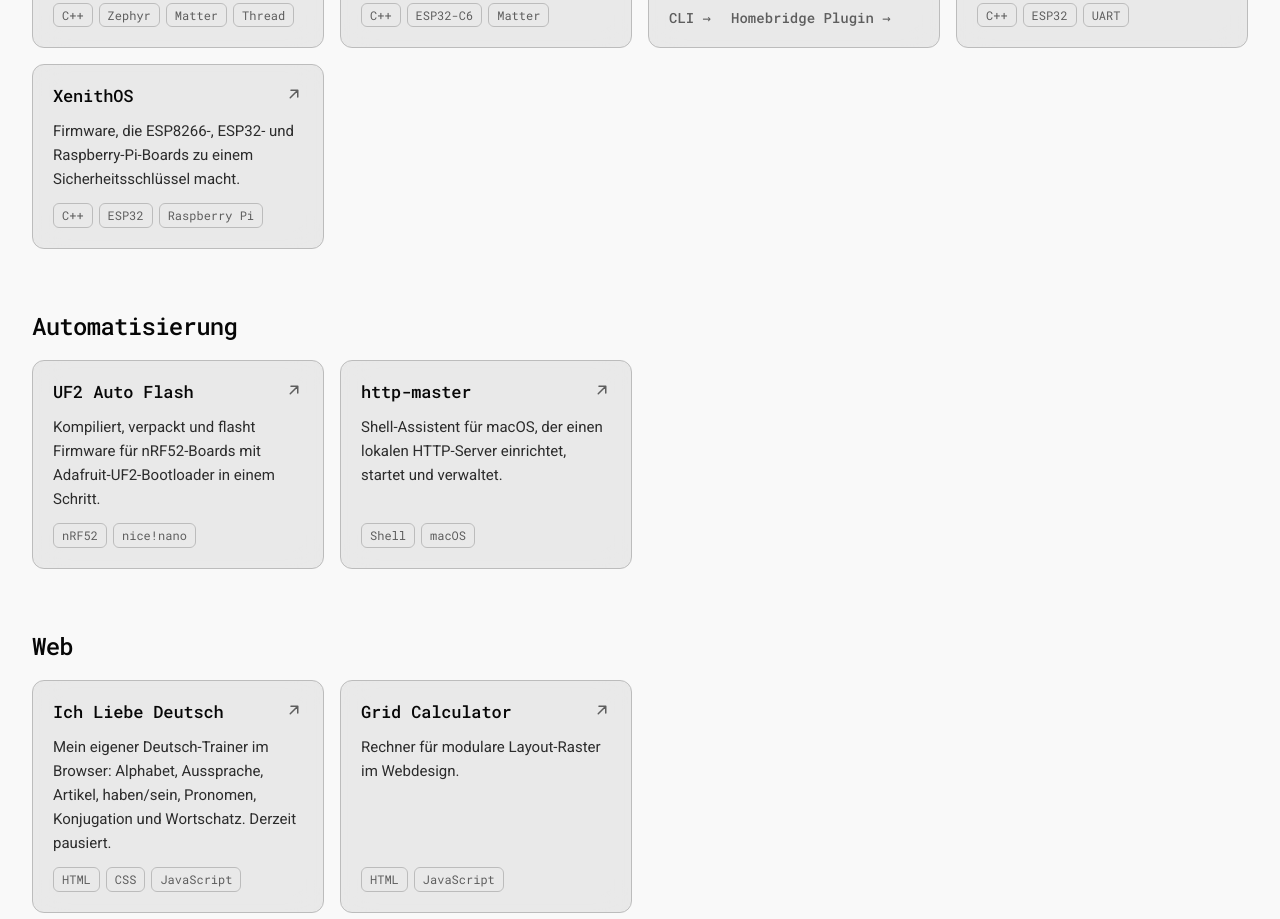
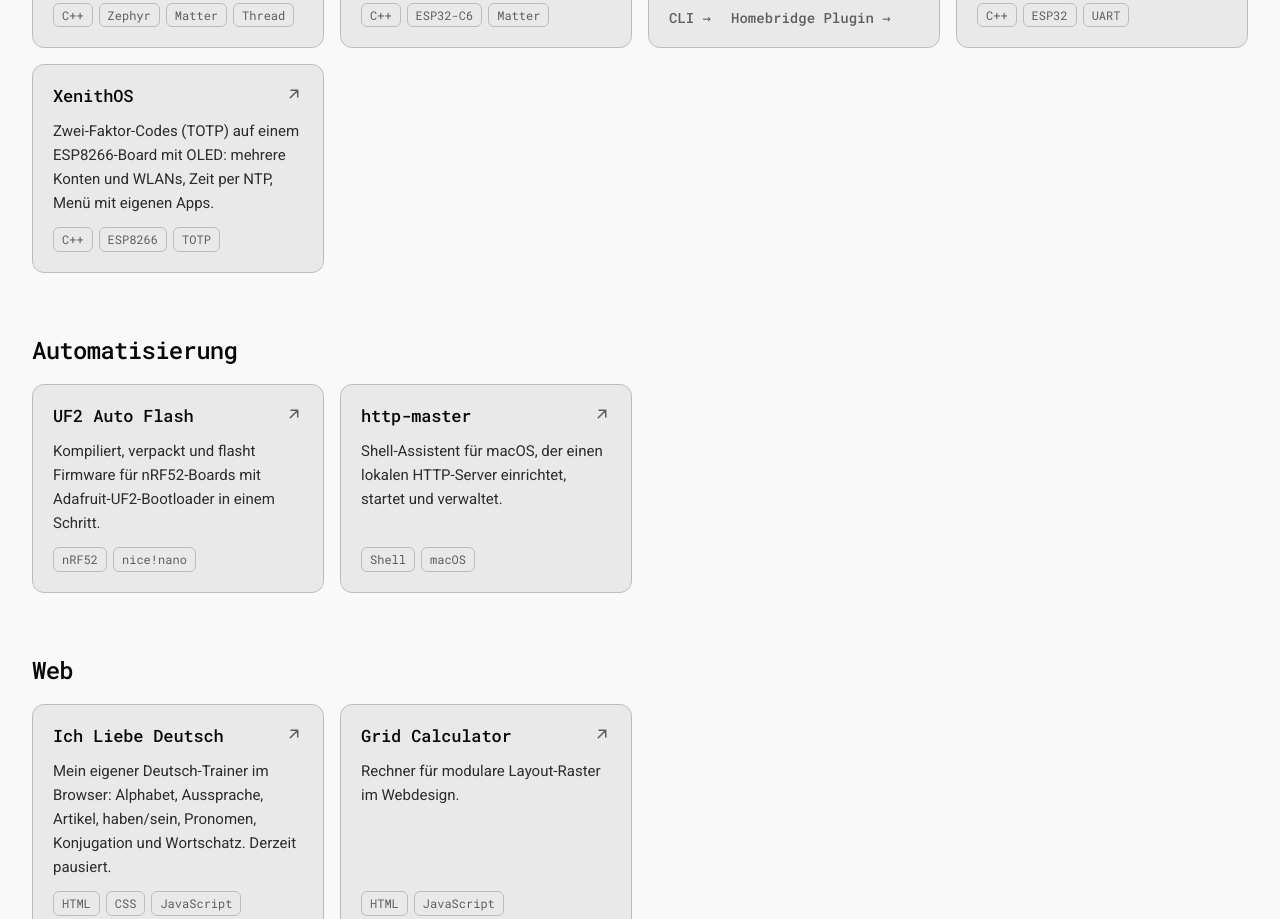
Before and after one commit to adm1nsys/adm1nsys, a plain HTML site: page web/projects.html in a window 1280 px wide. Shown: the part 1420-2339 px from the top of the page. Drawn offline with Linux system fonts and the light colour scheme.

Commit message:
XenithOS card opens its site; describe it as the TOTP generator it is

```diff
--- a/web/assets/js/i18n.js
+++ b/web/assets/js/i18n.js
@@ -116,7 +116,7 @@ window.I18N = {
     p_todo: 'Aufgaben-App für iPhone und iPad in SwiftUI: Fristen, Erinnerungen vor der Frist und eine Begrüßung nach Tageszeit. Alles bleibt auf dem Gerät.',
     p_toolkit: 'macOS-App, die meine Programme und Kommandozeilen-Tools aus einem Fenster installiert, aktualisiert und zurücksetzt — gesteuert von einem Katalog im Repository.',
     p_mms: 'Kompakter Matter-Schalter auf Basis des XIAO ESP32-C6 mit eigenem 3D-gedrucktem Gehäuse.',
-    p_xenith: 'Firmware, die ESP8266-, ESP32- und Raspberry-Pi-Boards zu einem Sicherheitsschlüssel macht.',
+    p_xenith: 'Zwei-Faktor-Codes (TOTP) auf einem ESP8266-Board mit OLED: mehrere Konten und WLANs, Zeit per NTP, Menü mit eigenen Apps.',
     p_iuart: 'Drahtloses UART über WLAN: die serielle Konsole eines Geräts im Browser auf Handy oder PC.',
     p_ledvance: 'Lokale Steuerung von LEDVANCE-A60-WLAN-Lampen über das Tuya-Protokoll 3.5, ohne Cloud — als CLI-Skript und als Homebridge-Plugin für Apple Home.',
     p_uf2: 'Kompiliert, verpackt und flasht Firmware für nRF52-Boards mit Adafruit-UF2-Bootloader in einem Schritt.',
@@ -236,7 +236,7 @@ window.I18N = {
     p_todo: 'To-do app for iPhone and iPad in SwiftUI: deadlines, reminders before the deadline and a greeting by time of day. Everything stays on the device.',
     p_toolkit: 'macOS app that installs, updates and rolls back my apps and command-line tools from one window — driven by a catalog in the repository.',
     p_mms: 'Compact Matter switch based on the XIAO ESP32-C6 with its own 3D-printed case.',
-    p_xenith: 'Firmware that turns ESP8266, ESP32 and Raspberry Pi boards into a security key.',
+    p_xenith: 'Two-factor codes (TOTP) on an ESP8266 board with an OLED: several accounts and Wi-Fi networks, time over NTP, a menu with its own apps.',
     p_iuart: 'Wireless UART over Wi-Fi: a device\'s serial console in the browser on a phone or PC.',
     p_ledvance: 'Local control of LEDVANCE A60 Wi-Fi bulbs over Tuya protocol 3.5, no cloud — as a CLI script and as a Homebridge plugin for Apple Home.',
     p_uf2: 'Compiles, packages and flashes firmware for nRF52 boards with the Adafruit UF2 bootloader in one step.',
@@ -356,7 +356,7 @@ window.I18N = {
     p_todo: 'Застосунок задач для iPhone та iPad на SwiftUI: дедлайни, нагадування перед дедлайном і привітання залежно від часу доби. Усе лишається на пристрої.',
     p_toolkit: 'Застосунок для macOS, який встановлює, оновлює та відкочує мої програми й консольні інструменти з одного вікна — за каталогом у репозиторії.',
     p_mms: 'Компактний Matter-вимикач на XIAO ESP32-C6 із власним корпусом, надрукованим на 3D-принтері.',
-    p_xenith: 'Прошивка, що перетворює плати ESP8266, ESP32 і Raspberry Pi на ключ безпеки.',
+    p_xenith: 'Двофакторні коди (TOTP) на платі ESP8266 з OLED: кілька акаунтів і мереж Wi-Fi, час через NTP, меню з власними застосунками.',
     p_iuart: 'Бездротовий UART через Wi-Fi: послідовна консоль пристрою в браузері на телефоні чи ПК.',
     p_ledvance: 'Локальне керування Wi-Fi-лампами LEDVANCE A60 через протокол Tuya 3.5, без хмари — як CLI-скрипт і як плагін Homebridge для Apple Home.',
     p_uf2: 'Компілює, пакує й прошиває nRF52-плати з бутлоадером Adafruit UF2 за один крок.',
@@ -476,7 +476,7 @@ window.I18N = {
     p_todo: 'Приложение задач для iPhone и iPad на SwiftUI: дедлайны, напоминания перед дедлайном и приветствие по времени суток. Всё остаётся на устройстве.',
     p_toolkit: 'Приложение для macOS, которое устанавливает, обновляет и откатывает мои программы и консольные утилиты из одного окна — по каталогу в репозитории.',
     p_mms: 'Компактный Matter-выключатель на XIAO ESP32-C6 с собственным корпусом, напечатанным на 3D-принтере.',
-    p_xenith: 'Прошивка, которая превращает платы ESP8266, ESP32 и Raspberry Pi в ключ безопасности.',
+    p_xenith: 'Двухфакторные коды (TOTP) на плате ESP8266 с OLED: несколько аккаунтов и сетей Wi-Fi, время по NTP, меню со своими приложениями.',
     p_iuart: 'Беспроводной UART через Wi-Fi: последовательная консоль устройства в браузере на телефоне или ПК.',
     p_ledvance: 'Локальное управление Wi-Fi-лампами LEDVANCE A60 по протоколу Tuya 3.5, без облака — как CLI-скрипт и как плагин Homebridge для Apple Home.',
     p_uf2: 'Компилирует, упаковывает и прошивает nRF52-платы с загрузчиком Adafruit UF2 за один шаг.',
@@ -583,7 +583,7 @@ window.I18N = {
     p_todo: 'Opgave-app til iPhone og iPad i SwiftUI: deadlines, påmindelser før deadline og en hilsen efter tidspunktet på dagen. Alt bliver på enheden.',
     p_toolkit: 'macOS-app, der installerer, opdaterer og ruller mine apps og kommandolinjeværktøjer tilbage fra ét vindue — styret af et katalog i repositoriet.',
     p_mms: 'Kompakt Matter-kontakt baseret på XIAO ESP32-C6 med eget 3D-printet kabinet.',
-    p_xenith: 'Firmware, der gør ESP8266-, ESP32- og Raspberry Pi-boards til en sikkerhedsnøgle.',
+    p_xenith: 'Tofaktorkoder (TOTP) på et ESP8266-board med OLED: flere konti og Wi-Fi-netværk, tid via NTP, en menu med egne apps.',
     p_iuart: 'Trådløs UART over Wi-Fi: en enheds seriekonsol i browseren på telefon eller pc.',
     p_ledvance: 'Lokal styring af LEDVANCE A60 Wi-Fi-pærer via Tuya-protokol 3.5 uden cloud — som CLI-script og som Homebridge-plugin til Apple Home.',
     p_uf2: 'Kompilerer, pakker og flasher firmware til nRF52-boards med Adafruit UF2-bootloader i ét trin.',
@@ -690,7 +690,7 @@ window.I18N = {
     p_todo: 'App de tâches pour iPhone et iPad en SwiftUI : échéances, rappels avant l’échéance et un message d’accueil selon l’heure. Tout reste sur l’appareil.',
     p_toolkit: 'App macOS qui installe, met à jour et restaure mes applications et outils en ligne de commande depuis une seule fenêtre — pilotée par un catalogue dans le dépôt.',
     p_mms: 'Interrupteur Matter compact basé sur le XIAO ESP32-C6, avec son propre boîtier imprimé en 3D.',
-    p_xenith: 'Firmware qui transforme les cartes ESP8266, ESP32 et Raspberry Pi en clé de sécurité.',
+    p_xenith: 'Codes à deux facteurs (TOTP) sur une carte ESP8266 avec OLED : plusieurs comptes et réseaux Wi-Fi, heure via NTP, un menu avec ses propres apps.',
     p_iuart: 'UART sans fil via Wi-Fi : la console série d’un appareil dans le navigateur, sur téléphone ou PC.',
     p_ledvance: 'Contrôle local des ampoules Wi-Fi LEDVANCE A60 via le protocole Tuya 3.5, sans cloud — en script CLI et en plugin Homebridge pour Apple Home.',
     p_uf2: 'Compile, empaquette et flashe le firmware des cartes nRF52 avec le bootloader Adafruit UF2 en une seule étape.',
--- a/web/projects.html
+++ b/web/projects.html
@@ -93,10 +93,10 @@
             <ul class="tags"><li>C++</li><li>ESP32</li><li>UART</li></ul>
             <svg class="icon" viewBox="0 0 24 24" fill="none" stroke="currentColor" stroke-width="2" stroke-linecap="round" stroke-linejoin="round" aria-hidden="true"><path d="M7 17L17 7M8 7h9v9"/></svg>
           </a>
-          <a class="card project" href="https://github.com/adm1nsys/XenithOS" target="_blank" rel="noopener">
+          <a class="card project" href="https://adm1nsys.github.io/XenithOS/?from=adm1nsys">
             <h3>XenithOS</h3>
-            <p data-i18n="p_xenith">Firmware, die ESP8266-, ESP32- und Raspberry-Pi-Boards zu einem Sicherheitsschlüssel macht.</p>
-            <ul class="tags"><li>C++</li><li>ESP32</li><li>Raspberry Pi</li></ul>
+            <p data-i18n="p_xenith">Zwei-Faktor-Codes (TOTP) auf einem ESP8266-Board mit OLED: mehrere Konten und WLANs, Zeit per NTP, Menü mit eigenen Apps.</p>
+            <ul class="tags"><li>C++</li><li>ESP8266</li><li>TOTP</li></ul>
             <svg class="icon" viewBox="0 0 24 24" fill="none" stroke="currentColor" stroke-width="2" stroke-linecap="round" stroke-linejoin="round" aria-hidden="true"><path d="M7 17L17 7M8 7h9v9"/></svg>
           </a>
           </div>
```
